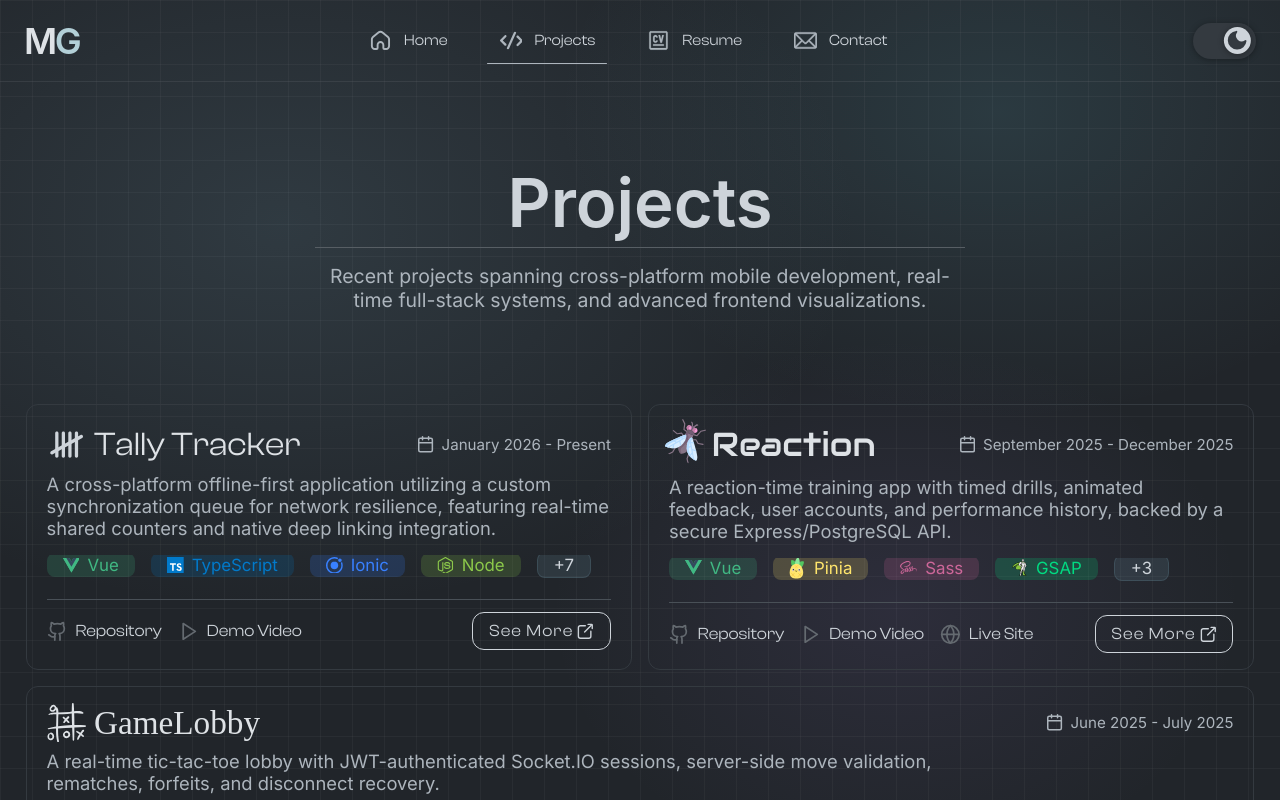
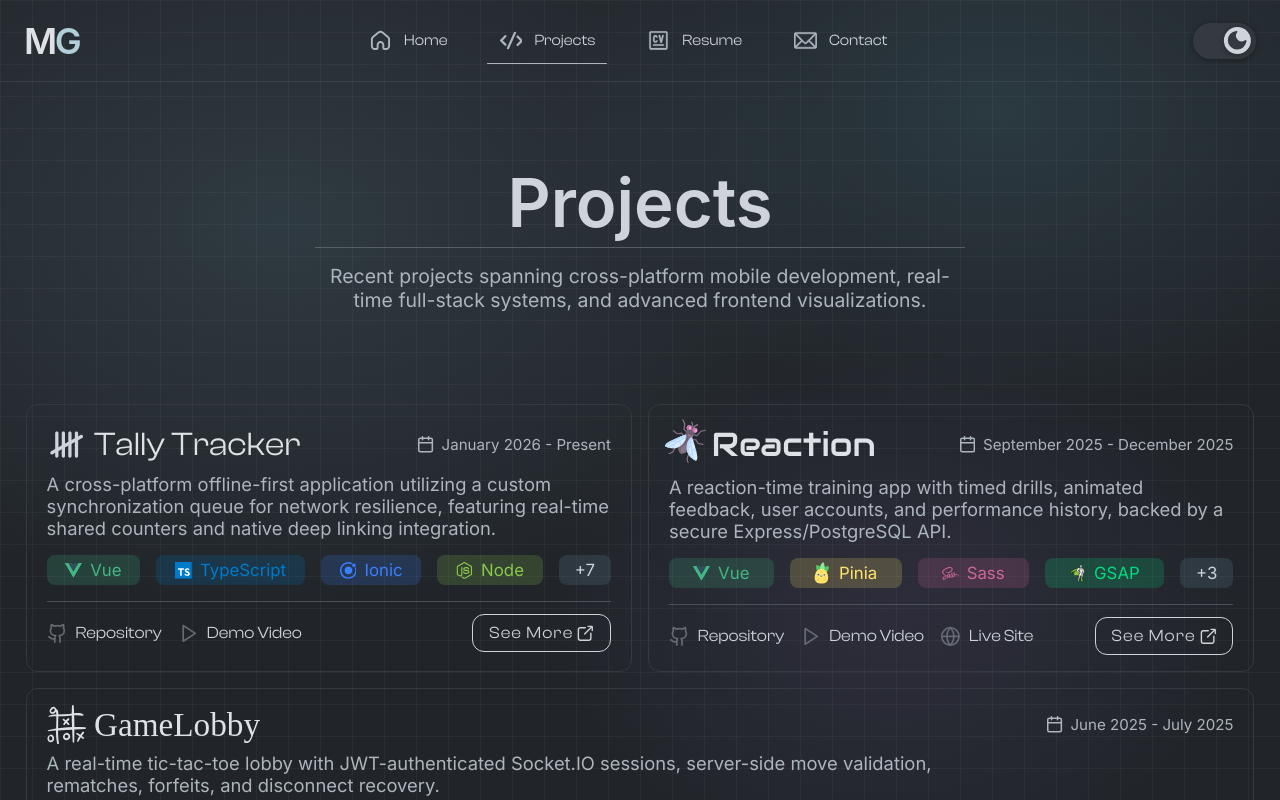
Before and after one commit to michaelgreenl/e-portfolio, a Vue app: page /projects in a window 1280 px wide. Shown: the top 800 px of the page. Built offline with nearby package versions, Linux system fonts and the light colour scheme; a web font is replaced by a local one.

Commit message:
fix: toolchips fill project-card width, minor sizing/spacing adjustments

```diff
--- a/src/components/Project/ProjectCard.vue
+++ b/src/components/Project/ProjectCard.vue
@@ -83,7 +83,9 @@ function measureVisibleTools() {
 
     const availableWidth = listEl.clientWidth;
     const gap = Number.parseFloat(getComputedStyle(listEl).columnGap) || 0;
+    listEl.classList.add('is-measuring');
     const chipWidths = chipElements.map((chip) => chip.getBoundingClientRect().width);
+    listEl.classList.remove('is-measuring');
     const allChipsWidth = chipWidths.reduce((total, width) => total + width, 0) + gap * (chipWidths.length - 1);
 
     let nextVisibleCount = chipWidths.length;
@@ -550,8 +552,7 @@ p {
 
 .card-tool-chips {
     position: relative;
-    gap: $space-4;
-    padding-bottom: $space-2;
+    gap: $space-2;
     overflow: hidden;
     font-size: 1.1em;
 
@@ -559,17 +560,25 @@ p {
         max-width: none !important;
     }
 
+    @include bp-xsm-phone {
+        gap: $space-3;
+    }
+
     @include bp-sm-phone {
         font-size: 1.3em;
     }
 
     @include bp-md-tablet {
-        height: $size-8;
+        gap: $space-4;
     }
 
     .chip {
-        flex: 0 0 auto;
+        flex: 1 0 auto;
         font-size: 1.2em;
+    }
+
+    &.is-measuring .chip {
+        flex-grow: 0;
     }
 
     .is-hidden {
@@ -583,14 +592,13 @@ p {
     @include flex-center-all;
 
     flex: 0 0 auto;
-    height: 1em;
+    height: 1.8em;
     padding: $space-3 $space-4;
     font-family: $secondary-font-stack;
     font-size: 1.2em;
     color: $color-text-primary;
     white-space: nowrap;
     background-color: color-mix(in srgb, $color-primary 18%, transparent);
-    border: 1px solid color-mix(in srgb, $color-primary 24%, transparent);
     border-radius: $radius-sm;
 }
 
--- a/src/components/ToolChip.vue
+++ b/src/components/ToolChip.vue
@@ -169,7 +169,7 @@ const tools = {
     @include flex-center-all;
 
     gap: $space-2;
-    height: 1em;
+    height: 1.8em;
     padding: $space-3 $space-4;
     border-radius: $radius-sm;
 }
```
